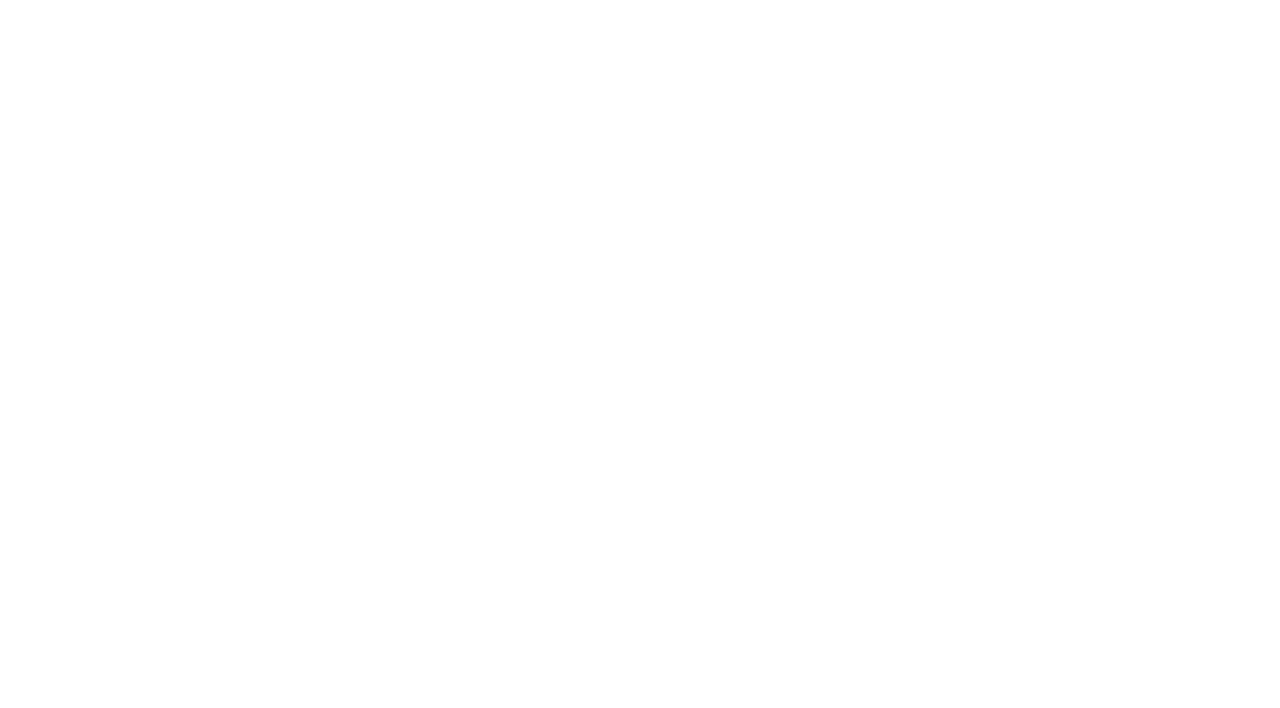
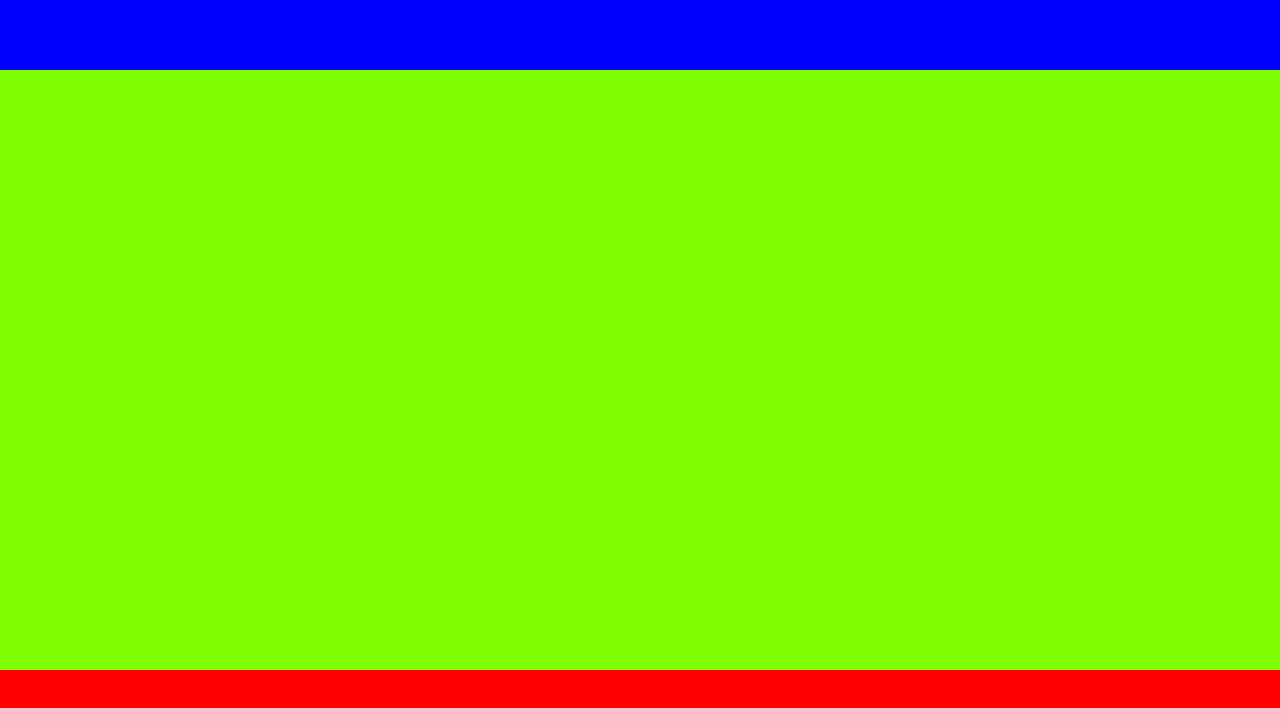
Before and after one commit to Roydano/htmlcss-discord, a plain HTML site: page index.html in a window 1280 px wide. Drawn offline with Linux system fonts and the light colour scheme.

Commit message:
add nav e main blocchi colorati

```diff
--- a/css/style.css
+++ b/css/style.css
@@ -5,3 +5,58 @@
     padding: 0;
     box-sizing: border-box;
 }
+
+
+
+/* common */
+
+
+
+
+
+
+/* sezione header */
+nav{
+    height: 70px;
+}
+
+
+.jumbotron{
+    height: 600px;
+}
+
+
+/* sezione main */
+
+/* prima sezione */
+
+
+
+
+
+
+
+
+
+
+
+
+
+
+
+
+/* sezione debug */
+
+.debug nav{
+    /* width: 100%; */
+    background-color: blue;
+}
+
+.debug .jumbotron{
+    background-color: chartreuse;
+}
+
+.debug section.box-section{
+    height: 600px;
+    background-color: red;
+}
--- a/index.html
+++ b/index.html
@@ -7,16 +7,21 @@
     <title>Discord</title>
     <link rel="stylesheet" href="css/style.css">
 </head>
-<body>
+<body class="debug">
 
     <div class="container">
 
         <!-- intestazione -->
-        <header></header>
+        <header>
+            <nav></nav>
+            <div class="jumbotron"></div>
+        </header>
         <!-- fine intestazione -->
 
         <!-- corpo pagina -->
-        <main></main>
+        <main>
+            <section class="box-section"></section>
+        </main>
         <!-- fine corpo pagina -->
 
         <!-- inizio pie pagina -->
```
